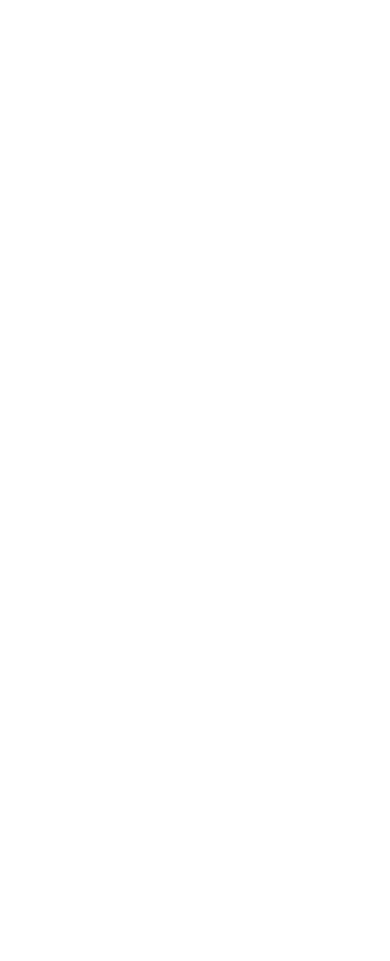
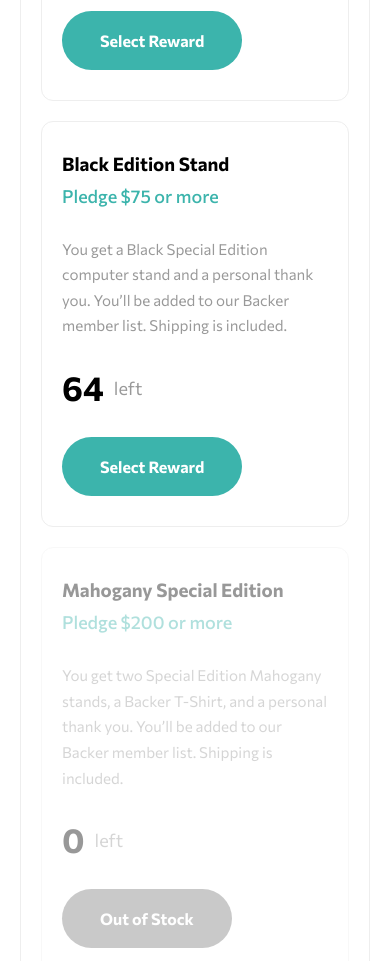
Before and after one commit to erwinruiz/crowdfunding-product-page, a React (Create React App) app: page / in a window 390 px wide. Shown: the part 1740-2701 px from the top of the page. Before the commit the page ends 1519 px from the top, so only its background shows below. Built offline with nearby package versions, Linux system fonts and the light colour scheme.

Commit message:
Add product component inside 'about' component, adapt to mobile design

```diff
--- a/src/Components/About/About.module.css
+++ b/src/Components/About/About.module.css
@@ -2,7 +2,7 @@
   background-color: #fff;
   border: 1px #eee solid;
   border-radius: 12px;
-  padding: 30px 20px;
+  padding: 40px 20px;
 }
 .article h2 {
   font-size: 22px;
@@ -14,3 +14,8 @@
   font-size: 14.7px;
   margin-bottom: 20px;
 }
+.article .products {
+  display: flex;
+  flex-direction: column;
+  row-gap: 20px;
+}
--- a/src/Components/About/About.tsx
+++ b/src/Components/About/About.tsx
@@ -1,4 +1,6 @@
 import classes from "./About.module.css";
+import Product from "./Products/Product";
+import { products } from "../../db";
 
 function About() {
   return (
@@ -16,6 +18,17 @@
         desk space below your computer to allow notepads, pens, and USB sticks
         to be stored under the stand.
       </p>
+      <div className={classes.products}>
+        {products.map((product) => (
+          <Product
+            key={product.id}
+            title={product.title}
+            pledge={product.pledge}
+            text={product.text}
+            units={product.units}
+          />
+        ))}
+      </div>
     </article>
   );
 }
--- /dev/null
+++ b/src/Components/About/Products/Product.module.css
@@ -0,0 +1,55 @@
+.article {
+  background-color: #fff;
+  border: 1px #eee solid;
+  border-radius: 12px;
+  padding: 30px 20px;
+}
+.productOutOfStock {
+  opacity: 0.4;
+}
+.article h3 {
+  margin-bottom: 10px;
+}
+.article h4 {
+  color: var(--Moderate-cyan);
+  font-size: 18px;
+  font-weight: 500;
+  margin-bottom: 30px;
+}
+.article p {
+  font-size: 15.1px;
+  line-height: 1.7;
+}
+.article .unitsLeft {
+  display: flex;
+  align-items: center;
+  gap: 10px;
+}
+.article .unitsLeft p:first-of-type {
+  color: var(--Black);
+  font-size: 34px;
+  font-weight: 700;
+}
+.article .unitsLeft p:last-of-type {
+  color: #999;
+  font-size: 18px;
+  font-weight: 400;
+}
+.article button {
+  background-color: var(--Moderate-cyan);
+  font-family: "Commissioner";
+  font-size: 16px;
+  font-weight: 700;
+  color: #fff;
+  padding: 20px 38px;
+  border: none;
+  border-radius: 35px;
+  cursor: pointer;
+}
+.article button:hover:not(.productOutOfStockBtn) {
+  background-color: var(--Dark-cyan);
+}
+.article .productOutOfStockBtn {
+  background-color: var(--Dark-gray);
+  cursor: initial;
+}
--- /dev/null
+++ b/src/Components/About/Products/Product.tsx
@@ -0,0 +1,27 @@
+import classes from "./Product.module.css";
+import { product } from "../../Helpers/types";
+
+function Product(props: product) {
+  const articleClasses = `${classes.article} ${
+    props.units > 0 ? "" : classes.productOutOfStock
+  }`;
+
+  return (
+    <article className={articleClasses}>
+      <h3>{props.title}</h3>
+      <h4>Pledge ${props.pledge} or more</h4>
+      <p>{props.text}</p>
+      <div className={classes.unitsLeft}>
+        <p>{props.units}</p>
+        <p>left</p>
+      </div>
+      <button
+        className={`${props.units > 0 ? "" : classes.productOutOfStockBtn}`}
+      >
+        {props.units > 0 ? "Select Reward" : "Out of Stock"}
+      </button>
+    </article>
+  );
+}
+
+export default Product;
--- /dev/null
+++ b/src/Components/Helpers/types.tsx
@@ -0,0 +1,7 @@
+export type product = {
+  id?: number;
+  title: string;
+  pledge: number;
+  text: string;
+  units: number;
+};
--- /dev/null
+++ b/src/db/index.tsx
@@ -0,0 +1,25 @@
+const products = [
+  {
+    id: 1,
+    title: "Bamboo Stand",
+    pledge: 25,
+    text: "You get an ergonomic stand made of natural bamboo. You've helped us launch our promotional campaign, and you’ll be added to a special Backer member list.",
+    units: 101,
+  },
+  {
+    id: 2,
+    title: "Black Edition Stand",
+    pledge: 75,
+    text: "You get a Black Special Edition computer stand and a personal thank you. You’ll be added to our Backer member list. Shipping is included.",
+    units: 64,
+  },
+  {
+    id: 3,
+    title: "Mahogany Special Edition",
+    pledge: 200,
+    text: "You get two Special Edition Mahogany stands, a Backer T-Shirt, and a personal thank you. You’ll be added to our Backer member list. Shipping is included.",
+    units: 0,
+  },
+];
+
+export { products };
```
